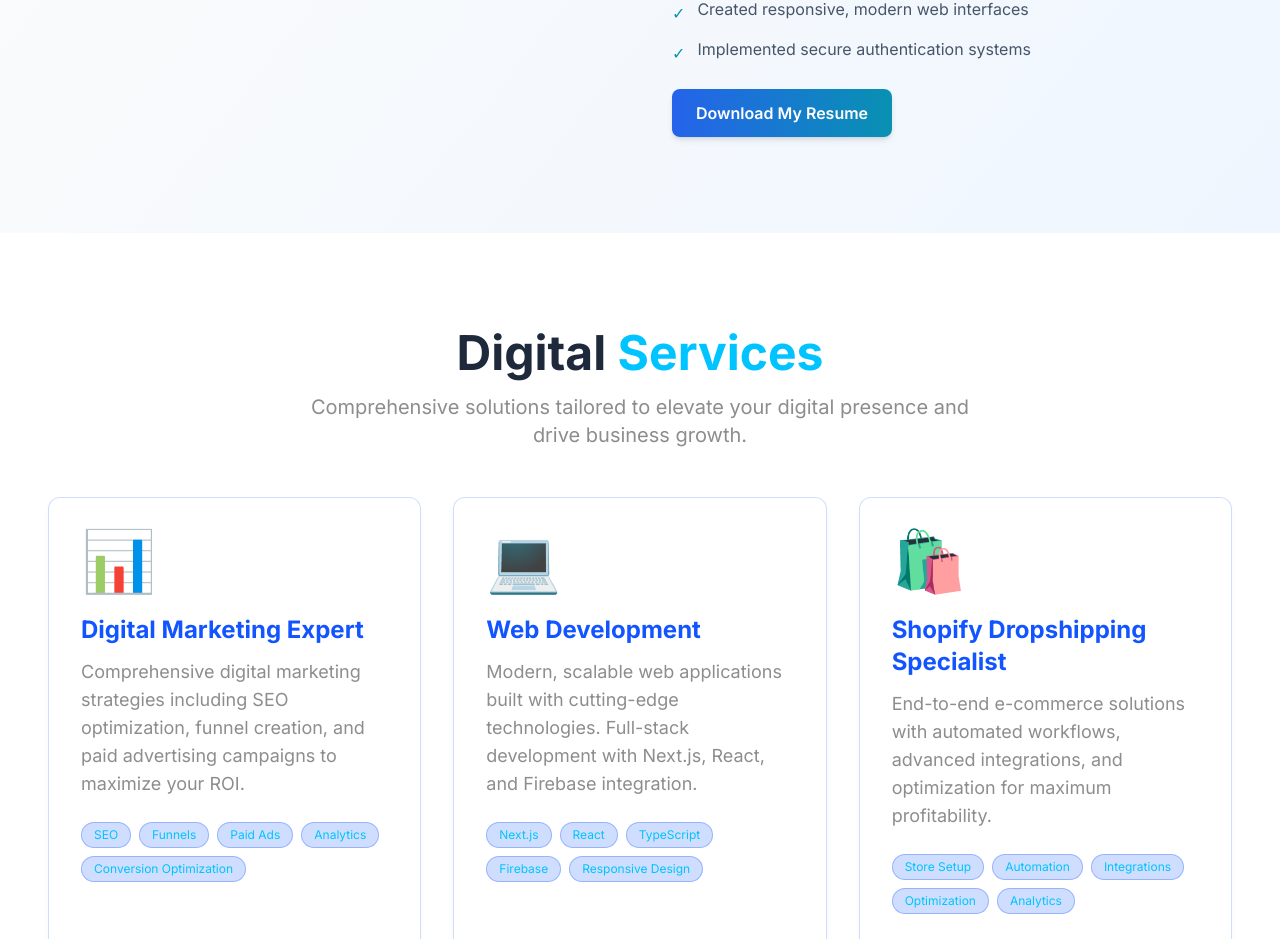
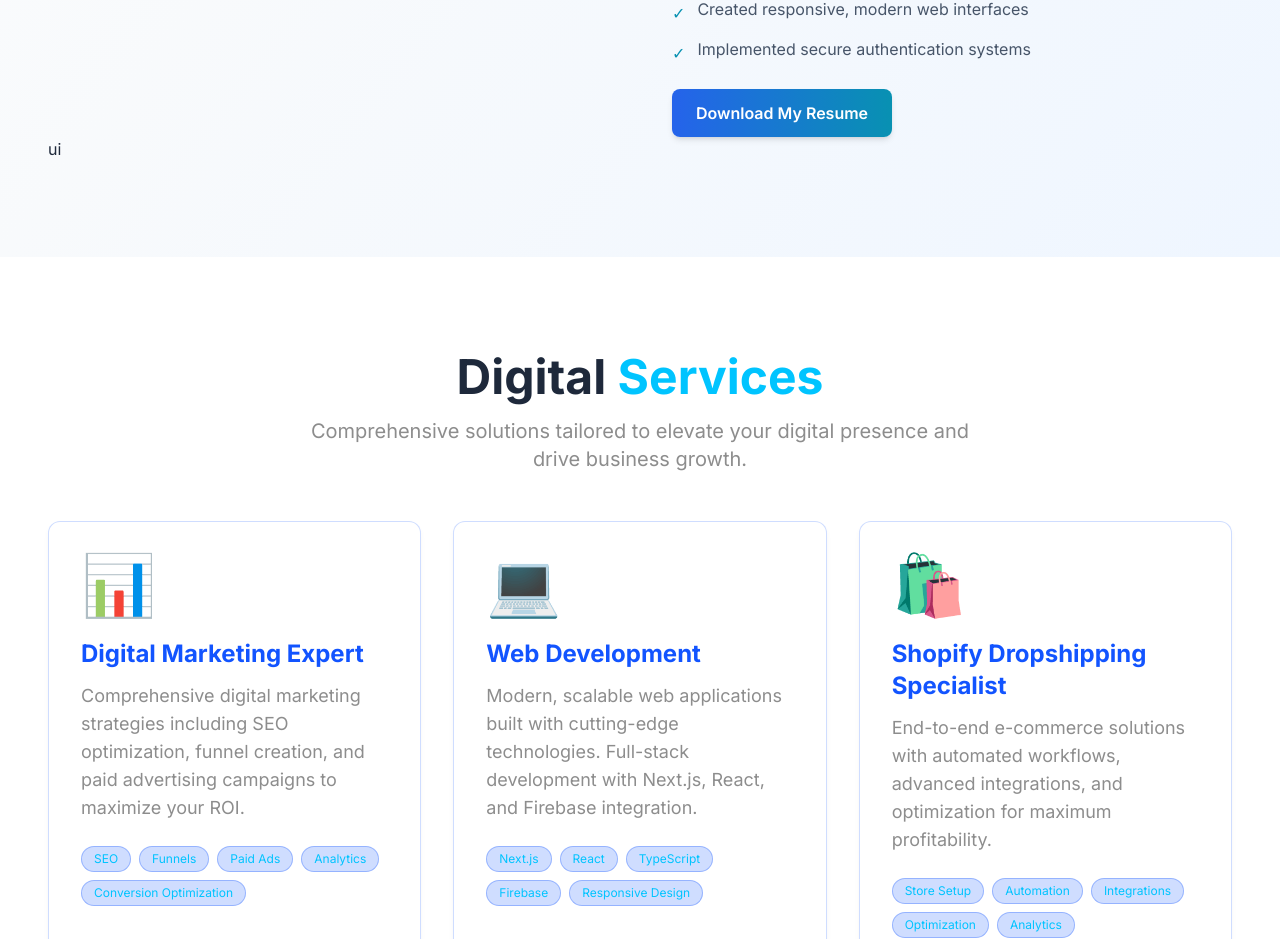
Before and after one commit to mehedi-88/dms-mehedi-portfolios, a Next.js app: page / in a window 1280 px wide. Shown: the part 2155-3094 px from the top of the page. Built offline with nearby package versions, Linux system fonts and the light colour scheme; no server answers; the database is empty.

Commit message:
fix code

```diff
--- a/src/components/AboutEnhanced.tsx
+++ b/src/components/AboutEnhanced.tsx
@@ -203,6 +203,7 @@ export function AboutEnhanced() {
 </motion.button>
             </motion.div>
           </div>
+          <span>ui</span>
         </motion.div>
       </div>
     </section>
```
